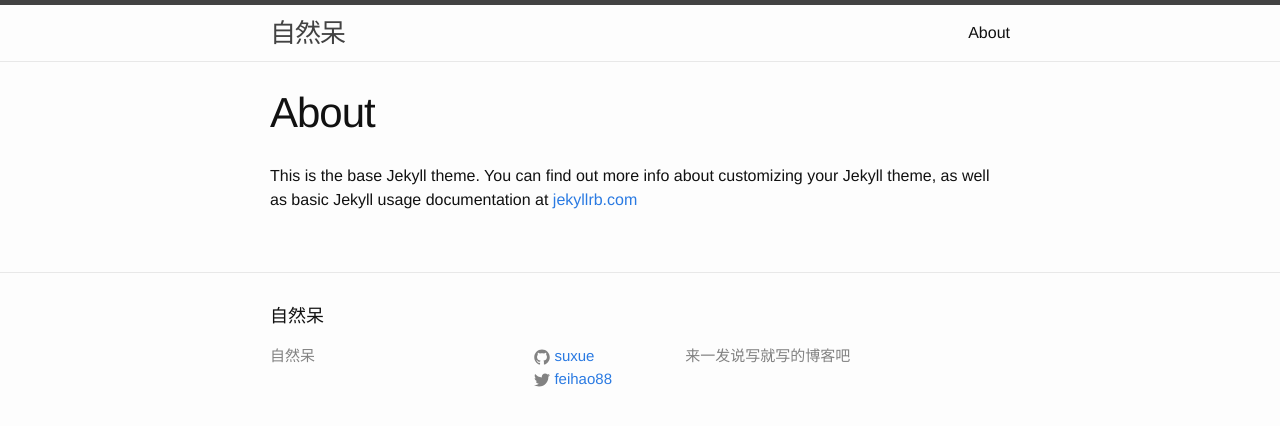
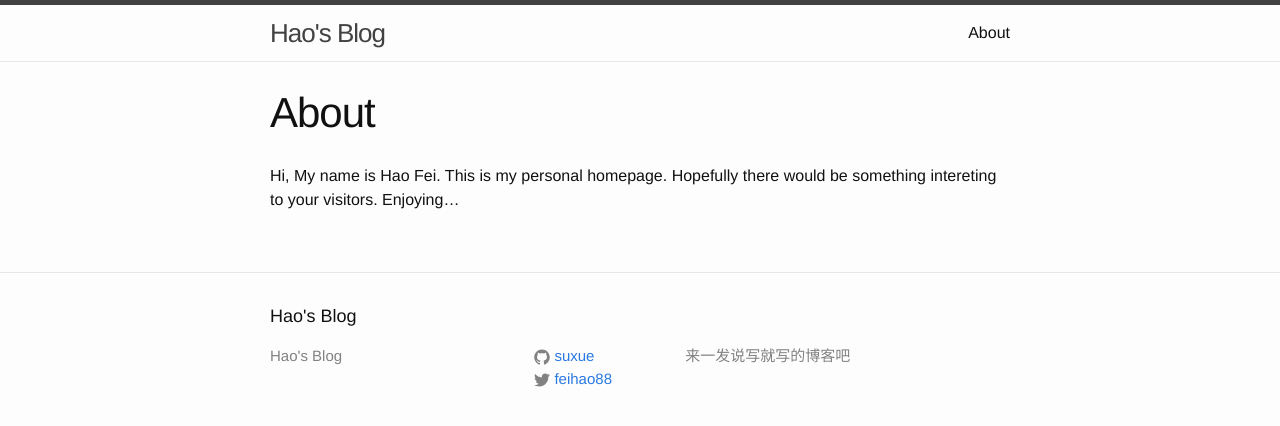
Before and after one commit to suxue/jekyllsite, a Jekyll site: the page built from about.md, in a window 1280 px wide. Shown: the top 426 px of the page. Built offline with Jekyll 4.4.1, drawn with Linux system fonts in a browser that asks for light colours.

Commit message:
modified:   about.md

```diff
--- a/_config.yml
+++ b/_config.yml
@@ -1,10 +1,10 @@
 # Site settings
-title: 自然呆
+title: Hao's Blog
 #email: mrfeihao.AT.gmail.com
 description: > # this means to ignore newlines until "baseurl:"
     来一发说写就写的博客吧
 baseurl: "" # the subpath of your site, e.g. /blog/
-url: "http://www.crystalsnow.info" # the base hostname & protocol for your site
+url: "http://hao.fei.id.au" # the base hostname & protocol for your site
 twitter_username: feihao88
 github_username:  suxue
 
--- a/about.md
+++ b/about.md
@@ -4,4 +4,5 @@ title: About
 permalink: /about/
 ---
 
-This is the base Jekyll theme. You can find out more info about customizing your Jekyll theme, as well as basic Jekyll usage documentation at [jekyllrb.com](http://jekyllrb.com/)
+Hi, My name is Hao Fei. This is my personal homepage. Hopefully there
+would be something intereting to your visitors. Enjoying...
```
